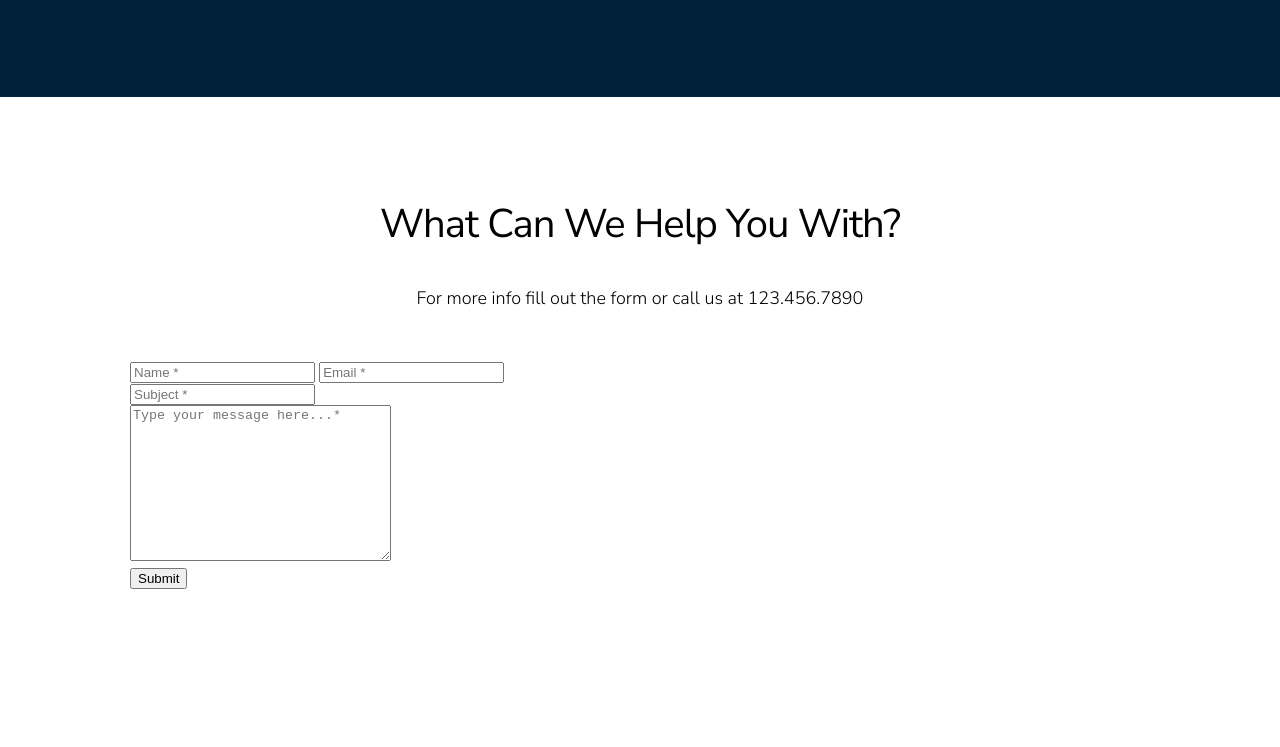
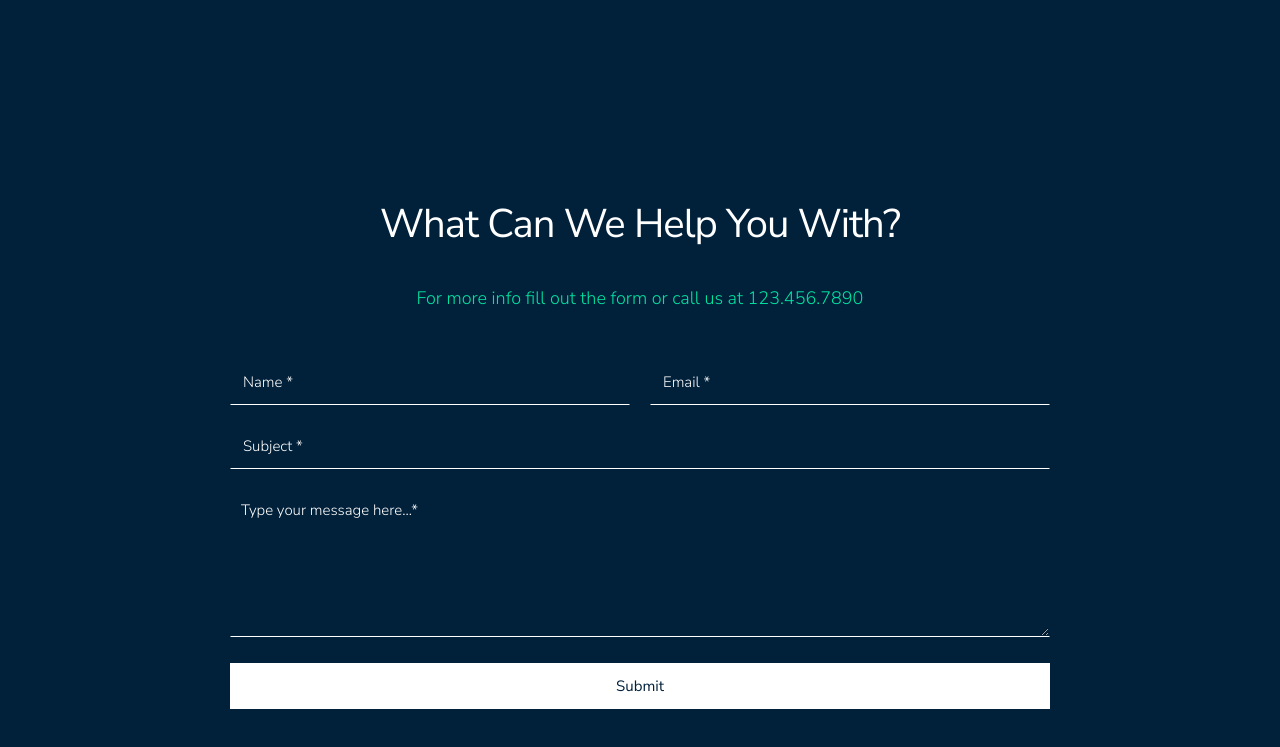
Before and after one commit to shakenac/flashTrade, a plain HTML site: page index.html in a window 1280 px wide. Shown: the part 4940-5687 px from the top of the page. Before the commit the page ends 5629 px from the top, so only its background shows below. Drawn offline with Linux system fonts and the light colour scheme.

Commit message:
Created contact-sub scss page; Styled Contact section

```diff
--- /dev/null
+++ b/app/scss/_contact-sub.scss
@@ -0,0 +1,96 @@
+.contact {
+
+   background-color: $darkBlue;
+
+   .container {
+      max-width: 900px;
+   }
+
+   .section-header {
+      h2 {
+         color: $white;
+      }
+      p {
+         color: $blueGreen;
+      }
+   }
+
+   form {
+      display: grid;
+      justify-content: center;
+      grid-template-columns: 1fr;
+      grid-row-gap: 20px;
+
+      .name-email {
+         display: grid;
+         grid-template-columns: repeat(2, 1fr);
+         grid-column-gap: 20px;
+
+         @include mobile-query {
+            grid-template-columns: 1fr;
+            grid-row-gap: 20px;
+         }
+      }
+      input {
+         width: 100%;
+         padding: 12px;
+         border: 1px solid transparent;
+         border-bottom: 1px solid $white;
+         background-color: $darkBlue;
+         color: $white;
+         font-family: 'Nunito Sans', sans-serif;
+
+         &::placeholder {
+            color: $white;
+            font-family: 'Nunito Sans', sans-serif;
+            font-weight: 300;
+            font-size: 15px;
+         }
+
+         &:hover {
+            border: 1px solid $white;
+            transition: border .2s ease-in-out;
+         }
+      }
+      textarea {
+         width: 100%;
+         padding: 10px;
+         border: 1px solid transparent;
+         border-bottom: 1px solid $white;
+         background-color: $darkBlue;
+         color: $white;
+         font-family: 'Nunito Sans', sans-serif;
+
+         &::placeholder {
+            color: $white;
+            font-family: 'Nunito Sans', sans-serif;
+            font-weight: 300;
+            font-size: 15px;
+         }
+         &:hover {
+            border: 1px solid $white;
+            transition: border .2s ease-in-out;
+         }
+      }
+
+      .submit {
+         input {
+            border: 1px solid transparent;
+         }
+         .form-btn {
+            background-color: $white;
+            color: $darkBlue;
+            font-size: 15px;
+            cursor: pointer;
+            font-family: 'Nunito Sans', sans-serif;
+
+            &:hover {
+               background-color: rgba(255, 255, 255, 0.6);
+               color: $white;
+               transition: all .2s ease-in-out;
+            }
+         }
+      }
+   }
+
+}
--- a/app/scss/_globals.scss
+++ b/app/scss/_globals.scss
@@ -122,6 +122,7 @@ button, .button {
 
    &:hover {
       background-color: rgba(113, 33, 234, 0.6);
+      transition: all .2s ease-in-out;
    }
 }
 
--- a/app/scss/style.scss
+++ b/app/scss/style.scss
@@ -9,3 +9,4 @@
 @import "featured";
 @import "trade-fees";
 @import "faq";
+@import "contact-sub";
--- a/index.html
+++ b/index.html
@@ -266,7 +266,7 @@
 
          <!-- Contact form -->
          <div class="contact__form">
-            <form class="grid">
+            <form>
 
                <!-- name-email -->
                <div class="name-email">
@@ -279,7 +279,7 @@
                </div>
                <!-- message -->
                <div class="message">
-                  <textarea name="message" id="message" cols="30" rows="10" placeholder="Type your message here...*" required></textarea>
+                  <textarea name="message" id="message" cols="30" rows="7" placeholder="Type your message here...*" required></textarea>
                </div>
                <!-- submit button -->
                <div class="submit">
```
Also changed, not shown: dist/css/style.css, 1 other file.
